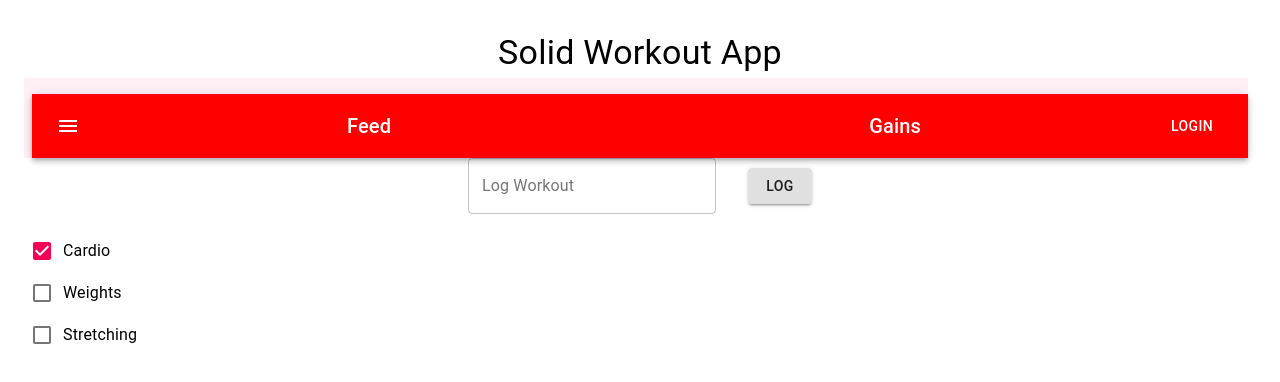
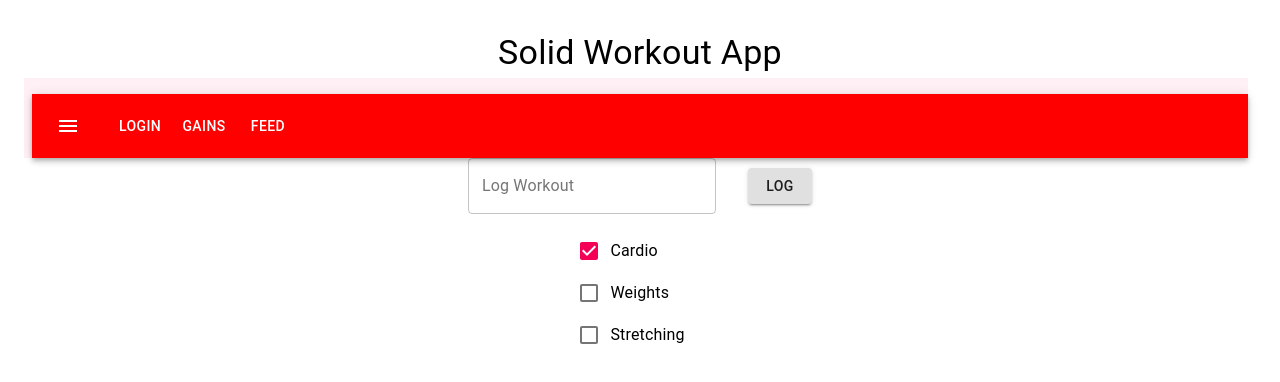
Before and after one commit to escotoj/solid-workout-app, a React (Create React App) app in the folder client/: page / in a window 1280 px wide. Shown: the top 382 px of the page. Built offline with nearby package versions, Linux system fonts and the light colour scheme.

Commit message:
styling to the navbar and centered the checkbox

```diff
--- a/client/src/App.js
+++ b/client/src/App.js
@@ -1,6 +1,6 @@
 import React, { useState } from "react";
 import { makeStyles } from "@material-ui/core/styles";
-import {
+import { Box,
   Typography,
   TextField,
   Button,
@@ -73,13 +73,17 @@ const App = () => {
         >
           Log
         </Button>
-
       </form>
-      <FormGroup>
-        <FormControlLabel control={<Checkbox defaultChecked />} label="Cardio" />
-        <FormControlLabel control={<Checkbox />} label="Weights" />
-        <FormControlLabel control={<Checkbox />} label="Stretching" />
-      </FormGroup>
+      <Box sx={{ display: 'flex', justifyContent: 'center' }}>
+        <FormGroup>
+          <FormControlLabel
+            control={<Checkbox defaultChecked />}
+            label="Cardio"
+          />
+          <FormControlLabel control={<Checkbox />} label="Weights" />
+          <FormControlLabel control={<Checkbox />} label="Stretching" />
+        </FormGroup>
+      </Box>
       {submittedValue && (
         <Paper className={classes.submittedValue}>
           <Typography variant="h6" component="h2" gutterBottom>
@@ -89,7 +93,6 @@ const App = () => {
         </Paper>
       )}
     </div>
-
   );
 };
 
--- a/client/src/components/NavBar.js
+++ b/client/src/components/NavBar.js
@@ -6,6 +6,7 @@ import Typography from '@mui/material/Typography';
 import Button from '@mui/material/Button';
 import IconButton from '@mui/material/IconButton';
 import MenuIcon from '@mui/icons-material/Menu';
+
 
 export default function ButtonAppBar() {
   return (
@@ -21,13 +22,9 @@ export default function ButtonAppBar() {
           >
             <MenuIcon />
           </IconButton>
-          <Typography variant="h6" component="div" sx={{ flexGrow: 1 }}>
-            Feed
-          </Typography>
-          <Typography variant="h6" component="div" sx={{ flexGrow: 1 }}>
-            Gains
-          </Typography>
           <Button color="inherit">Login</Button>
+          <Button color="inherit">Gains</Button>
+          <Button color="inherit">Feed</Button>
         </Toolbar>
       </AppBar>
     </Box>
```
Also changed, not shown: 2 other files (tests, documents, lock files or other folders).
